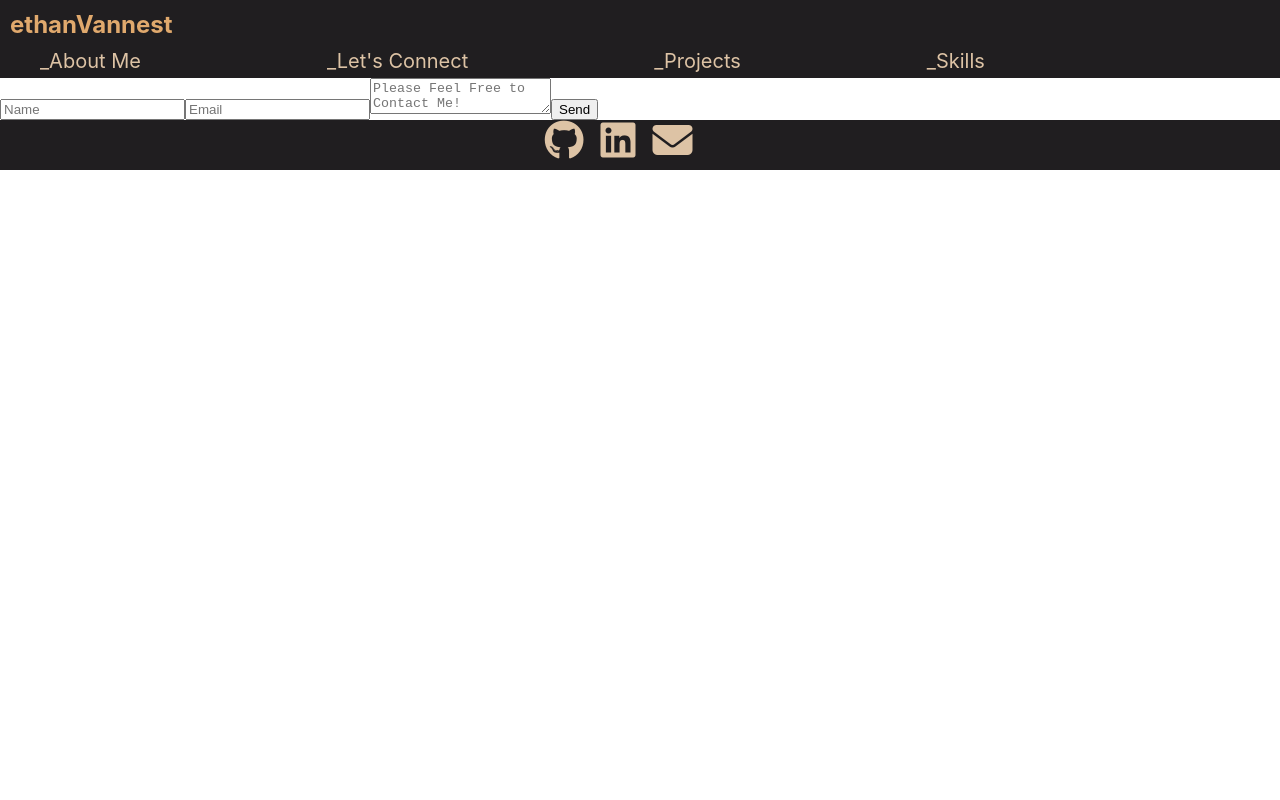
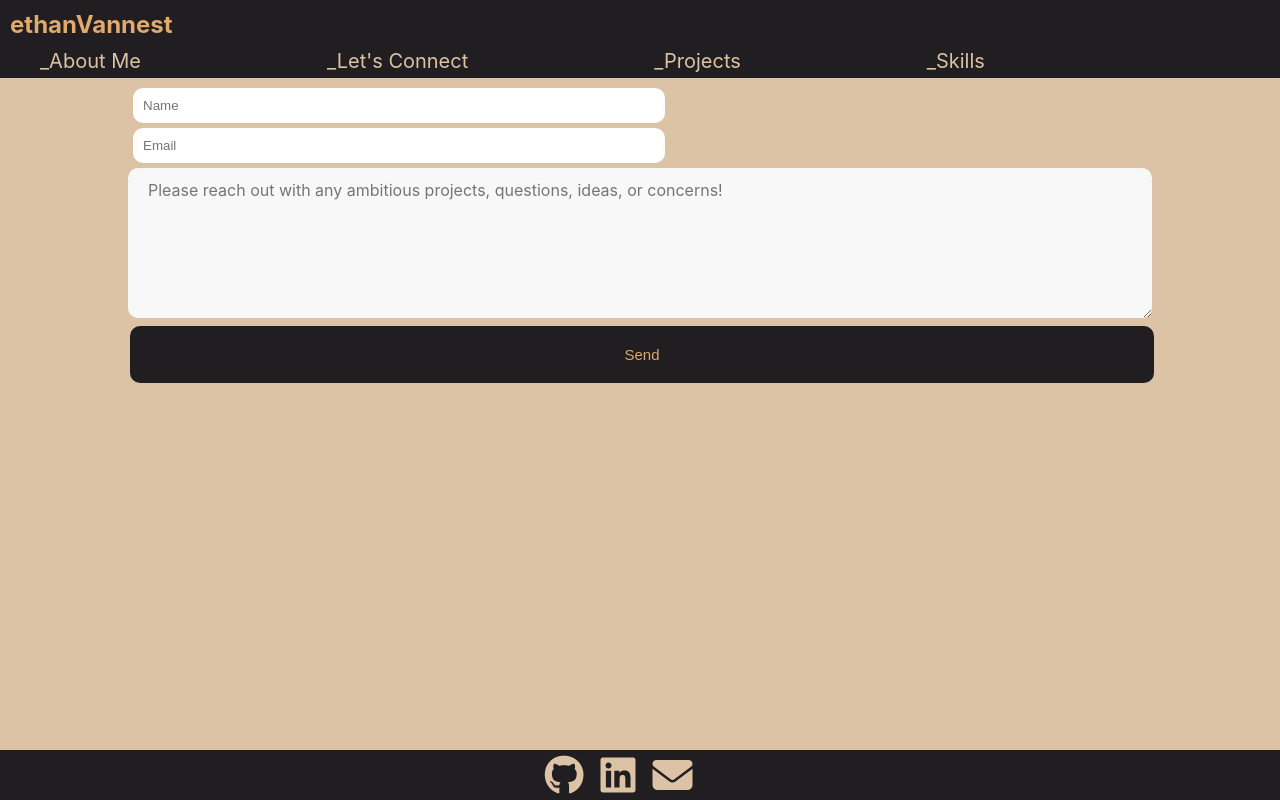
Before and after one commit to ethanVannest/EthanPortfolio, a React (Create React App) app in the folder portfolio/: page /contact in a window 1280 px wide. Built offline with nearby package versions, Linux system fonts and the light colour scheme.

Commit message:
styled contact page

```diff
--- a/portfolio/src/PageRoutes/AboutMe.css
+++ b/portfolio/src/PageRoutes/AboutMe.css
@@ -1,6 +1,6 @@
 .AboutPage {
     font-size: 40px;
-    background-color: #DDC3A5;;
+    background-color: #DDC3A5;
 }
 .headshot {
     border-radius: 100%;
--- a/portfolio/src/PageRoutes/Contact.css
+++ b/portfolio/src/PageRoutes/Contact.css
@@ -0,0 +1,46 @@
+input[type=text], input[type=email]{
+    padding: 10px;
+    border-radius: 10px;
+    border: solid black 1px;
+    margin: 5px;
+    width: 50%;
+    display: flex;
+    align-items: center;
+    border: none;
+}
+
+input[type=submit] {
+    width: 100%;
+    background-color: #201E20;
+    color: #E0A96D;
+    border: none;
+    padding: 20px;
+    font-size: 15px;
+    border-radius: 10px;
+    text-decoration: none;
+    margin: 4px 2px;
+    cursor: pointer;
+    transition: .4s;
+  }
+  input[type=submit]:hover{
+    background-color: darkgreen;
+    color: lime;
+    font-size: 20px;
+  }
+  textarea {
+    width: 100%;
+    font: inherit;
+    height: 150px;
+    padding: 12px 20px;
+    box-sizing: border-box;
+    border-radius: 10px;
+    border: none;
+    background-color: #f8f8f8;
+    resize: vertical;
+  }
+body {
+    background-color: #DDC3A5;;
+}
+.contactDiv {
+    margin: 10px 10% 0 10%
+}
--- a/portfolio/src/PageRoutes/Contact.js
+++ b/portfolio/src/PageRoutes/Contact.js
@@ -21,7 +21,7 @@ const Contact = () => {
     };
 
   return (
-    <div>
+    <div className='contactContainer'>
         <div className='contactDiv'>
             <form ref={form} onSubmit={sendEmail}>
 
@@ -29,7 +29,7 @@ const Contact = () => {
 
             <input placeholder='Email' type="email" name="user_email" />
 
-            <textarea name="message" placeholder='Please Feel Free to Contact Me!' />
+            <textarea name="message" placeholder='Please reach out with any ambitious projects, questions, ideas, or concerns!' />
             <input type="submit" value="Send" />
             </form>
         </div>
--- a/portfolio/src/components/Footer.css
+++ b/portfolio/src/components/Footer.css
@@ -3,7 +3,10 @@
     height: 50px;
     display: flex;
     justify-content: center;
-    align-items: stretch;
+    align-items: center;
+    position: fixed;
+    bottom: 0;
+    width: 100%;
 }
 ul {
     margin: 0;
```
